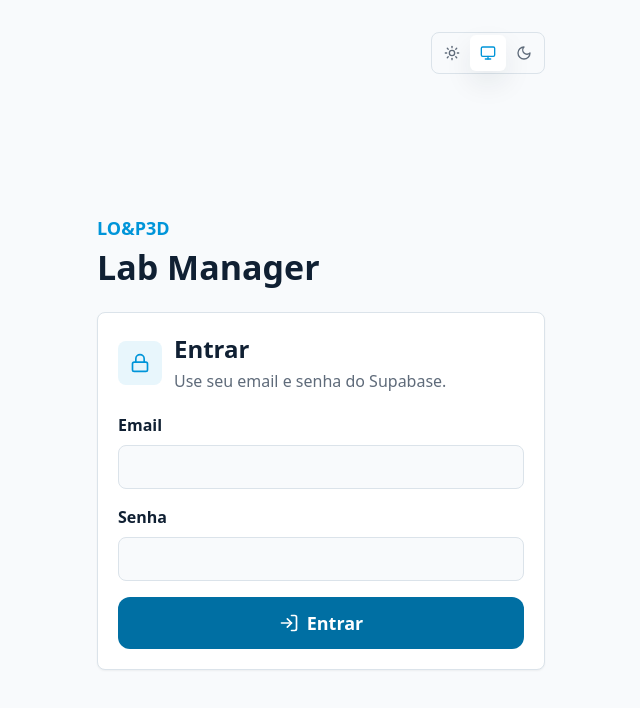
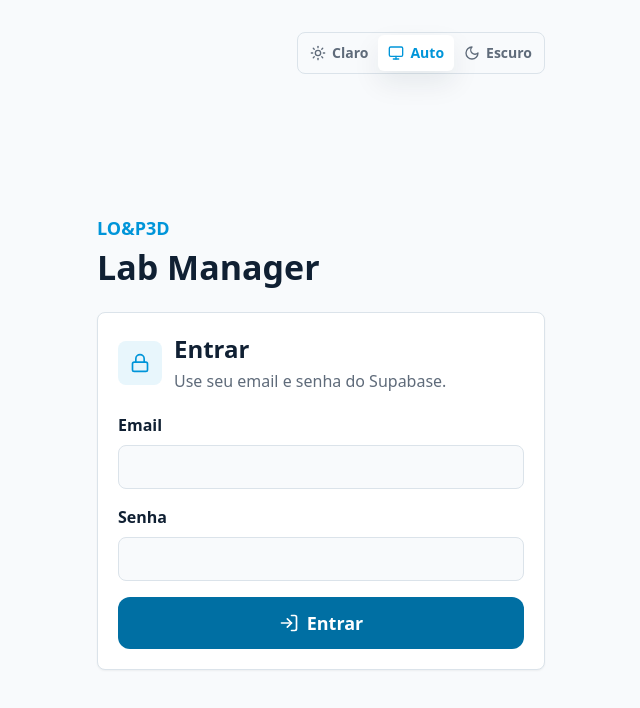
Before and after one commit to LOP3D-Unifesp/lab-manager, a React (Vite) app: page /login in a window 1280 px wide. Shown: the top 708 px of the page, without its empty margins (319-959 px from the left). Built offline with nearby package versions, Linux system fonts and the light colour scheme; no server answers.

Commit message:
feat: rótulos no seletor de tema e acentos do dashboard

```diff
--- a/src/components/layout/MobileAccountMenu.tsx
+++ b/src/components/layout/MobileAccountMenu.tsx
@@ -87,9 +87,9 @@ export function MobileAccountMenu() {
             </div>
           </div>
 
-          <div className="flex items-center justify-between gap-2 border-b border-border px-4 py-2">
+          <div className="grid gap-1.5 border-b border-border px-3 py-2.5">
             <span className="text-sm font-semibold text-muted">Tema</span>
-            <ThemeToggle />
+            <ThemeToggle className="w-full" />
           </div>
 
           <div className="grid p-1.5">
--- a/src/components/layout/Sidebar.tsx
+++ b/src/components/layout/Sidebar.tsx
@@ -129,7 +129,7 @@ export function Sidebar() {
         </nav>
 
         <div className="mt-5 border-t border-border pt-3">
-          <ThemeToggle className="mb-3 w-full justify-between" />
+          <ThemeToggle className="mb-3 w-full" />
           <AuthUserMenu />
         </div>
       </div>
--- a/src/components/ui/ThemeToggle.tsx
+++ b/src/components/ui/ThemeToggle.tsx
@@ -2,10 +2,10 @@ import { Monitor, Moon, Sun } from "lucide-react";
 
 import { ThemePreference, useTheme } from "../../lib/theme";
 
-const options: { value: ThemePreference; label: string; Icon: typeof Sun }[] = [
-  { value: "light", label: "Modo claro", Icon: Sun },
-  { value: "system", label: "Automático (sistema)", Icon: Monitor },
-  { value: "dark", label: "Modo escuro", Icon: Moon },
+const options: { value: ThemePreference; label: string; short: string; Icon: typeof Sun }[] = [
+  { value: "light", label: "Modo claro", short: "Claro", Icon: Sun },
+  { value: "system", label: "Automático (segue o sistema)", short: "Auto", Icon: Monitor },
+  { value: "dark", label: "Modo escuro", short: "Escuro", Icon: Moon },
 ];
 
 export function ThemeToggle({ className = "" }: { className?: string }) {
@@ -15,9 +15,9 @@ export function ThemeToggle({ className = "" }: { className?: string }) {
     <div
       role="radiogroup"
       aria-label="Tema da interface"
-      className={["inline-flex rounded-lg border border-border bg-background p-0.5", className].join(" ")}
+      className={["flex rounded-lg border border-border bg-background p-0.5", className].join(" ")}
     >
-      {options.map(({ value, label, Icon }) => {
+      {options.map(({ value, label, short, Icon }) => {
         const active = preference === value;
         return (
           <button
@@ -29,11 +29,12 @@ export function ThemeToggle({ className = "" }: { className?: string }) {
             title={label}
             onClick={() => setPreference(value)}
             className={[
-              "inline-flex h-9 w-9 items-center justify-center rounded-md transition",
+              "inline-flex h-9 flex-1 items-center justify-center gap-1.5 rounded-md px-2.5 text-sm font-semibold transition",
               active ? "bg-surface text-primary shadow-soft" : "text-muted hover:text-text",
             ].join(" ")}
           >
             <Icon className="h-4 w-4" aria-hidden="true" />
+            {short}
           </button>
         );
       })}
--- a/src/pages/Dashboard.tsx
+++ b/src/pages/Dashboard.tsx
@@ -179,17 +179,17 @@ export function Dashboard() {
         <StatCard
           title="Equipamentos ativos"
           value={`${impressorasAtivas.length}/${equipmentList.length}`}
-          description="Equipamentos disponiveis para novas reservas."
+          description="Equipamentos disponíveis para novas reservas."
           icon={Printer}
         />
         <StatCard
           title="Reservas hoje"
           value={String(reservasHoje.length)}
-          description={`${reservasEmAndamento.length} impressao(oes) em andamento agora.`}
+          description={`${reservasEmAndamento.length} impressão(ões) em andamento agora.`}
           icon={ClipboardList}
         />
         <StatCard
-          title="Proxima impressao"
+          title="Próxima impressão"
           value={proximasReservas[0] ? formatarHorario(proximasReservas[0].starts_at) : "--"}
           description={
             proximasReservas[0]
```
